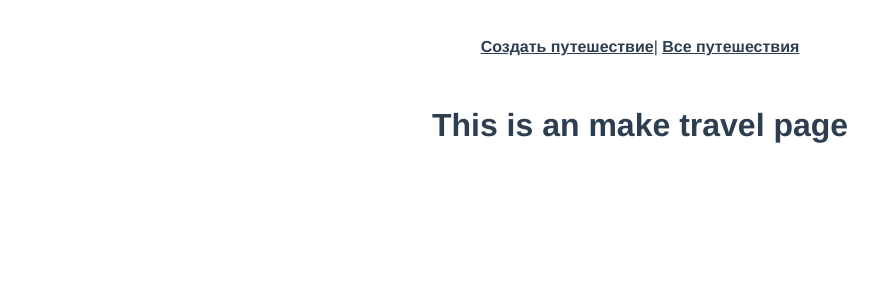
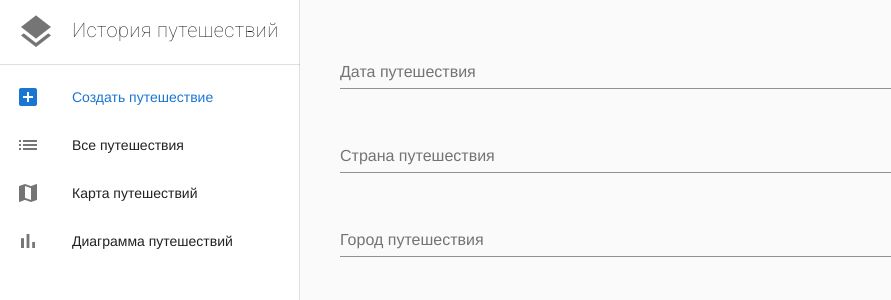
Before and after one commit to freeday/vdooh-travel, a Vue app: page /travel/make in a window 1280 px wide. Shown: the top 300 px of the page, without its empty margins (0-891 px from the left). Built offline with nearby package versions, Linux system fonts and the light colour scheme.

Commit message:
[+] continue vhood-travel

```diff
--- /dev/null
+++ b/db.json
@@ -0,0 +1,16 @@
+{
+  "travels": [
+    {
+      "id": 1,
+      "date": "20.11.2016",
+      "country": "Russia",
+      "city": "Moscow"
+    },
+    {
+      "id": 2,
+      "date": "20.11.2016",
+      "country": "Russia",
+      "city": "St.Peterburg"
+    }
+  ]
+}
--- a/public/index.html
+++ b/public/index.html
@@ -6,6 +6,8 @@
     <meta name="viewport" content="width=device-width,initial-scale=1.0">
     <link rel="icon" href="<%= BASE_URL %>favicon.ico">
     <title>vdooh-travel</title>
+    <link rel="stylesheet" href="https://fonts.googleapis.com/css?family=Roboto:100,300,400,500,700,900">
+    <link rel="stylesheet" href="https://fonts.googleapis.com/css?family=Material+Icons">
   </head>
   <body>
     <noscript>
--- a/src/App.vue
+++ b/src/App.vue
@@ -1,11 +1,40 @@
 <template>
-  <div id="app">
-    <div id="nav">
-      <router-link to="/">Создать путешествие</router-link>|
-      <router-link to="/travels">Все путешествия</router-link>
-    </div>
-    <router-view/>
-  </div>
+  <v-app>
+    <v-navigation-drawer permanent app>
+      <v-list>
+        <v-list-tile>
+          <v-list-tile-avatar>
+            <v-icon x-large>layers</v-icon>
+          </v-list-tile-avatar>
+          <v-list-tile-content>
+            <v-list-tile-title class="title font-weight-thin"
+              >История путешествий</v-list-tile-title
+            >
+          </v-list-tile-content>
+        </v-list-tile>
+      </v-list>
+      <v-divider></v-divider>
+      <v-list>
+        <v-list-tile
+          v-for="item in items"
+          :key="item.name"
+          :to="{ name: item.name }"
+        >
+          <v-list-tile-action>
+            <v-icon>{{ item.icon }}</v-icon>
+          </v-list-tile-action>
+          <v-list-tile-content>
+            <v-list-tile-title>{{ item.title }}</v-list-tile-title>
+          </v-list-tile-content>
+        </v-list-tile>
+      </v-list>
+    </v-navigation-drawer>
+    <v-content>
+      <v-container fluid>
+        <router-view></router-view>
+      </v-container>
+    </v-content>
+  </v-app>
 </template>
 
 <style lang="scss">
@@ -21,9 +50,43 @@
   a {
     font-weight: bold;
     color: #2c3e50;
+    margin-right: 10px;
     &.router-link-exact-active {
       color: #42b983;
+    }
+    &:last-of-type {
+      margin-right: 0;
     }
   }
 }
 </style>
+<script>
+export default {
+  data() {
+    return {
+      items: [
+        {
+          title: "Создать путешествие",
+          name: "travel-make",
+          icon: "add_box"
+        },
+        {
+          title: "Все путешествия",
+          name: "travel-list",
+          icon: "list"
+        },
+        {
+          title: "Карта путешествий",
+          name: "travels-map",
+          icon: "map"
+        },
+        {
+          title: "Диаграмма путешествий",
+          name: "travels-chart",
+          icon: "bar_chart"
+        }
+      ]
+    };
+  }
+};
+</script>
--- /dev/null
+++ b/src/components/TravelItem.vue
@@ -0,0 +1,29 @@
+<template>
+  <v-list-tile :key="travel.id" avatar ripple>
+    <v-list-tile-content>
+      <v-list-tile-title
+        >{{ travel.city }}, {{ travel.country }}</v-list-tile-title
+      >
+    </v-list-tile-content>
+    <v-list-tile-action>
+      <v-list-tile-action-text>{{ travel.date }}</v-list-tile-action-text>
+    </v-list-tile-action>
+  </v-list-tile>
+</template>
+
+<script>
+export default {
+  data() {
+    return {
+      travel: {
+        id: 1,
+        city: "Moscow",
+        country: "Russia",
+        date: "15.08.2015"
+      }
+    };
+  }
+};
+</script>
+
+<style lang="scss" scoped></style>
--- a/src/main.js
+++ b/src/main.js
@@ -1,8 +1,11 @@
 import Vue from "vue";
+import Vuetify from "vuetify";
 import App from "./App.vue";
 import router from "./router";
 import store from "./store";
+import "vuetify/dist/vuetify.min.css";
 
+Vue.use(Vuetify);
 Vue.config.productionTip = false;
 
 new Vue({
--- a/src/router.js
+++ b/src/router.js
@@ -3,7 +3,7 @@ import Router from "vue-router";
 import TravelMake from "./views/TravelMake.vue";
 import TravelList from "./views/TravelList.vue";
 import TravelMap from "./views/TravelMap.vue";
-import TravelDiagram from "./views/TravelDiagram.vue";
+import TravelChart from "./views/TravelChart.vue";
 
 Vue.use(Router);
 
@@ -12,10 +12,10 @@ export default new Router({
   base: process.env.BASE_URL,
   routes: [
     {
-      path: "/",
-      name: "travels",
+      path: "/travel/list",
+      name: "travel-list",
       component: TravelList,
-      alias: "/travels"
+      alias: "/"
     },
     {
       path: "/travel/make",
@@ -28,9 +28,9 @@ export default new Router({
       component: TravelMap
     },
     {
-      path: "/travels/diagram",
-      name: "travels-diagram",
-      component: TravelDiagram
+      path: "/travels/chart",
+      name: "travels-chart",
+      component: TravelChart
     }
   ]
 });
--- a/src/views/TravelList.vue
+++ b/src/views/TravelList.vue
@@ -1,5 +1,29 @@
 <template>
-  <div class="list">
-    <h1>This is an travel list page</h1>
-  </div>
+  <v-list one-line>
+    <v-subheader>Все путешествия</v-subheader>
+    <v-divider></v-divider>
+    <TravelItem/>
+  </v-list>
 </template>
+
+<script>
+import TravelItem from "@/components/TravelItem.vue";
+import axios from "axios";
+export default {
+  components: {
+    TravelItem
+  },
+  created() {
+    axios
+      .get("http://localhost:3000/travels")
+      .then(res => {
+        console.log(res);
+      })
+      .catch(err => {
+        console.log(err);
+      });
+  }
+};
+</script>
+
+<style lang="scss" scoped></style>
--- a/src/views/TravelMake.vue
+++ b/src/views/TravelMake.vue
@@ -1,5 +1,24 @@
 <template>
-  <div class="make">
-    <h1>This is an make travel page</h1>
-  </div>
+  <v-form>
+    <v-container>
+      <v-layout row wrap>
+        <v-flex xs12>
+          <v-text-field label="Дата путешествия"></v-text-field>
+          <!-- <v-date-picker v-model="date" no-title @input="menu1 = false"></v-date-picker> -->
+        </v-flex>
+        <v-flex xs12>
+          <v-text-field label="Страна путешествия"></v-text-field>
+        </v-flex>
+        <v-flex xs12>
+          <v-text-field label="Город путешествия"></v-text-field>
+        </v-flex>
+      </v-layout>
+    </v-container>
+  </v-form>
 </template>
+
+<script>
+export default {};
+</script>
+
+<style lang="scss" scoped></style>
```
Also changed, not shown: package.json (+7 -2 lines), src/assets/logo.svg (added), src/views/TravelChart.vue (renamed from src/views/TravelDiagram.vue), 1 other file (tests, documents, lock files or other folders).
